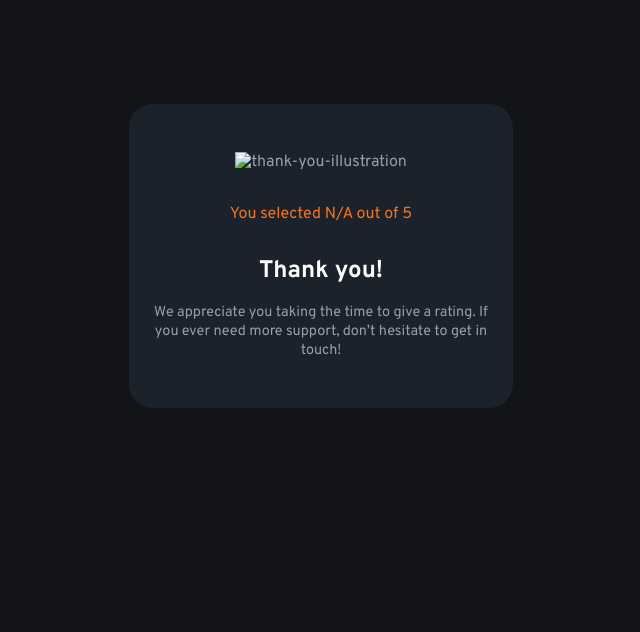
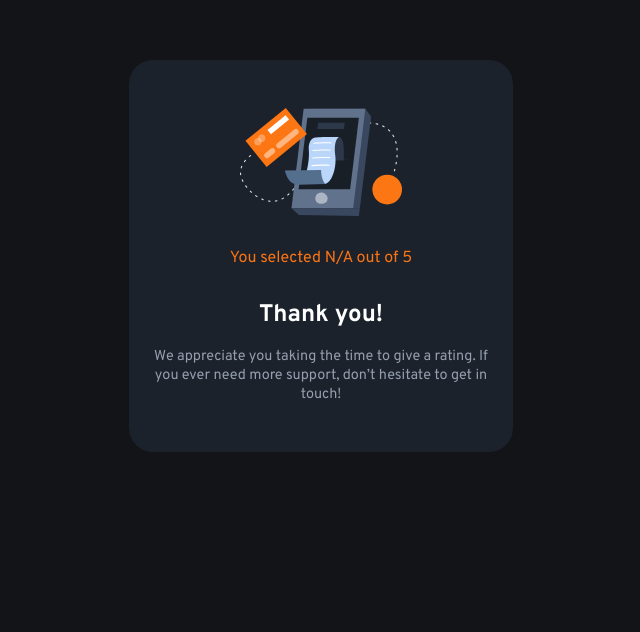
Before and after one commit to Ryusaem/js-interactive-rating-component, a plain HTML site: page thank-you.html in a window 1280 px wide. Shown: the part 123-755 px from the top of the page, without its empty margins (319-959 px from the left). Drawn offline with Linux system fonts and the light colour scheme; the site is published under a folder, as on GitHub Pages, so addresses that start at the root find nothing.

Commit message:
0.9: fixing image bug by remove the '/' before the image

```diff
--- a/thank-you.html
+++ b/thank-you.html
@@ -35,7 +35,7 @@
 
         </header>
         <main class="page-2">
-            <img src="/images/illustration-thank-you.svg" alt="thank-you-illustration">
+            <img src="images/illustration-thank-you.svg" alt="thank-you-illustration">
             <p class="txt-orange">
                 You selected <span id="rating-number"></span> out of 5
             </p>
```
Also changed, not shown: index.html (+1 -1 lines).
